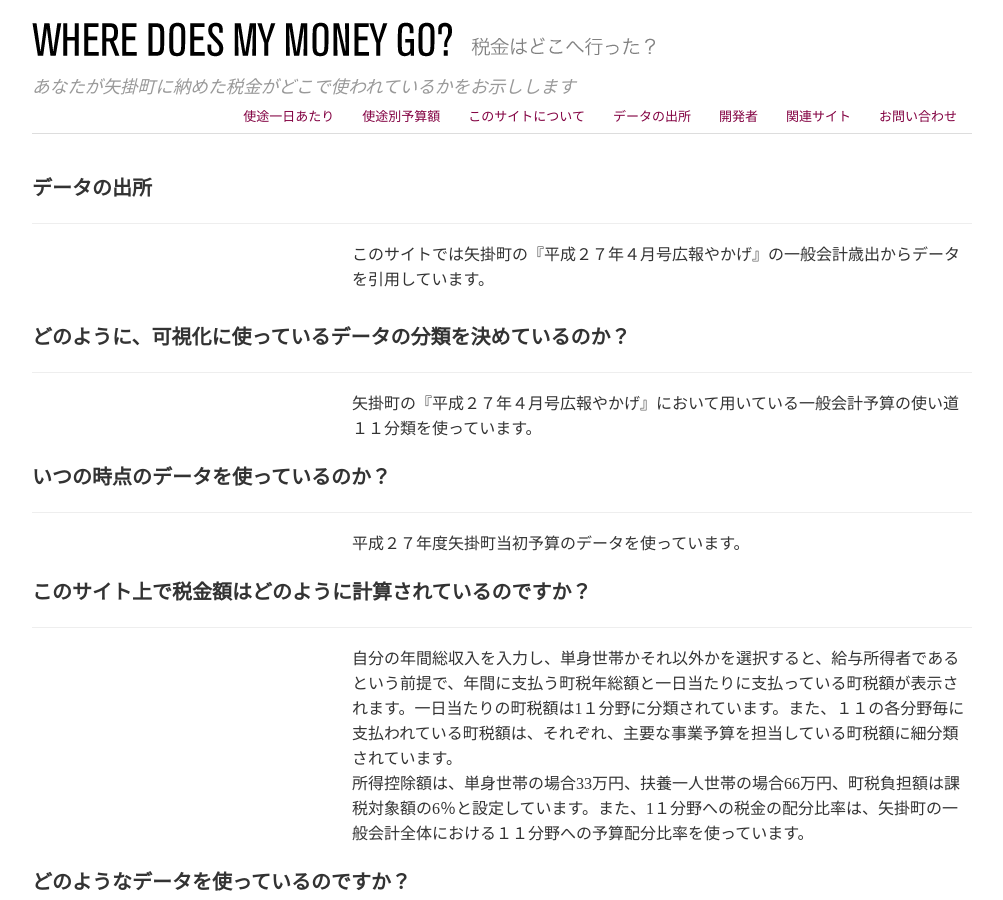
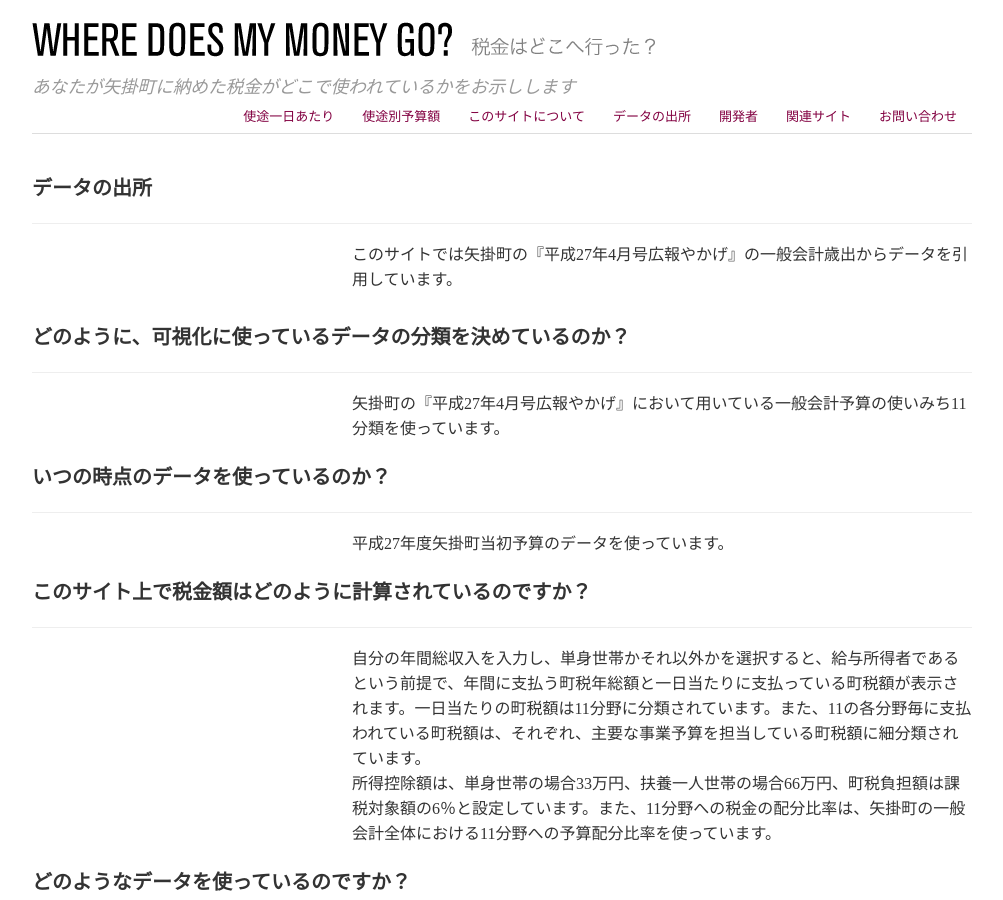
Before and after one commit to data-cradle/spending-yakage, a Jekyll site: the page built from sources.html, in a window 1280 px wide and 900 px high. Shown: the whole window, without its empty margins (138-1141 px from the left). Built offline with Jekyll 4.4.1, drawn with Linux system fonts in a browser that asks for light colours; nearby versions of some CDN libraries.

Commit message:
reviced about ,sources and dailybread

```diff
--- a/about.html
+++ b/about.html
@@ -26,10 +26,10 @@
 
 <div class="row">
   <div class="span8 offset4">
-    <p>自分の年間総収入をスライドで設定し、単身世帯か扶養一人世帯かを選択すると、給与所得者であるという前提で、矢掛町に納めている市税年総額と1１分野毎に一日当たり支払っている市税額が表示されます。
+    <p>自分の年間総収入をスライドで設定し、単身世帯か扶養一人世帯かを選択すると、給与所得者であるという前提で、矢掛町に納めている市税年総額と11分野毎に一日当たり支払っている市税額が表示されます。
     <ul>
       <li style="list-style:none">※所得控除額は、単身世帯の場合33万円、扶養一人世帯の場合66万円、市税負担額は課税対象額の6％と設定しています。</li>
-      <li style="list-style:none">※税金の配分比率は、矢掛町が「平成27年度４月号広報やかげ」において用いている一般会計予算の使いみち1１分類を使っています。</li>
+      <li style="list-style:none">※税金の配分比率は、矢掛町が「平成27年度4月号広報やかげ」において用いている一般会計予算の使いみち11分類を使っています。</li>
     </ul>
     </p>
 
@@ -55,7 +55,7 @@
 
 <div class="row">
   <div class="span8 offset4">
-    <p><a href="contact.html">コンタクトフォーム</a>からご連絡ください。</p><br>このサイトは、<strong>高梁川流域オープンデータポータルサイト「<a href="dhttp://dataeye.jp/pages/content/index.html">dataeye データから見えるもの</a>」</strong>のコンテンツの一つです。
+    <p><a href="contact.html">コンタクトフォーム</a>からご連絡ください。</p><br>このサイトは、<strong>高梁川流域オープンデータポータルサイト「<a href="http://dataeye.jp/pages/content/index.html">dataeye データから見えるもの</a>」</strong>のコンテンツの一つです。
 ご意見・ご要望がございましたら、<strong>「<a href="http://dataeye.jp/contact/contact_register/index.html">dataeye アイデアボックス</a>」</strong>からご連絡ください。
   </div>
 </div>
--- a/js/dailybread.js
+++ b/js/dailybread.js
@@ -112,7 +112,7 @@
 
   this.setSalary = function (salary) {
     self.salaryVal = salary
-    self.taxVal = (salary - (baseKoujo + (dependentType == 'family' ? huyoKoujo : 0))) * taxRate;
+    self.taxVal = (salary - (baseKoujo + (dependentType == 'family' ? huyoKoujo : 0))) * taxRate + 3000;
   }
 
   this.draw = function () {
--- a/sources.html
+++ b/sources.html
@@ -7,7 +7,7 @@
 
 <div class="row">
   <div class="span8 offset4">
-  <p>このサイトでは矢掛町の『平成２７年４月号広報やかげ』の一般会計歳出からデータを引用しています。</p>
+  <p>このサイトでは矢掛町の『平成27年4月号広報やかげ』の一般会計歳出からデータを引用しています。</p>
   </div>
 </div>
 
@@ -16,14 +16,14 @@
 
 <div class="row">
   <div class="span8 offset4">
-  矢掛町の『平成２７年４月号広報やかげ』において用いている一般会計予算の使い道１１分類を使っています。
+  矢掛町の『平成27年4月号広報やかげ』において用いている一般会計予算の使いみち11分類を使っています。
   </div>
 </div>
 <h2 class="page-header">いつの時点のデータを使っているのか？ </h2>
 
 <div class="row">
   <div class="span8 offset4">
-  平成２７年度矢掛町当初予算のデータを使っています。
+  平成27年度矢掛町当初予算のデータを使っています。
   </div>
 </div>
 
@@ -31,7 +31,7 @@
 
 <div class="row">
   <div class="span8 offset4">
-自分の年間総収入を入力し、単身世帯かそれ以外かを選択すると、給与所得者であるという前提で、年間に支払う町税年総額と一日当たりに支払っている町税額が表示されます。一日当たりの町税額は1１分野に分類されています。また、１１の各分野毎に支払われている町税額は、それぞれ、主要な事業予算を担当している町税額に細分類されています。<br/>所得控除額は、単身世帯の場合33万円、扶養一人世帯の場合66万円、町税負担額は課税対象額の6％と設定しています。また、1１分野への税金の配分比率は、矢掛町の一般会計全体における１１分野への予算配分比率を使っています。
+自分の年間総収入を入力し、単身世帯かそれ以外かを選択すると、給与所得者であるという前提で、年間に支払う町税年総額と一日当たりに支払っている町税額が表示されます。一日当たりの町税額は11分野に分類されています。また、11の各分野毎に支払われている町税額は、それぞれ、主要な事業予算を担当している町税額に細分類されています。<br/>所得控除額は、単身世帯の場合33万円、扶養一人世帯の場合66万円、町税負担額は課税対象額の6％と設定しています。また、11分野への税金の配分比率は、矢掛町の一般会計全体における11分野への予算配分比率を使っています。
 </div>
 </div>
 
```
